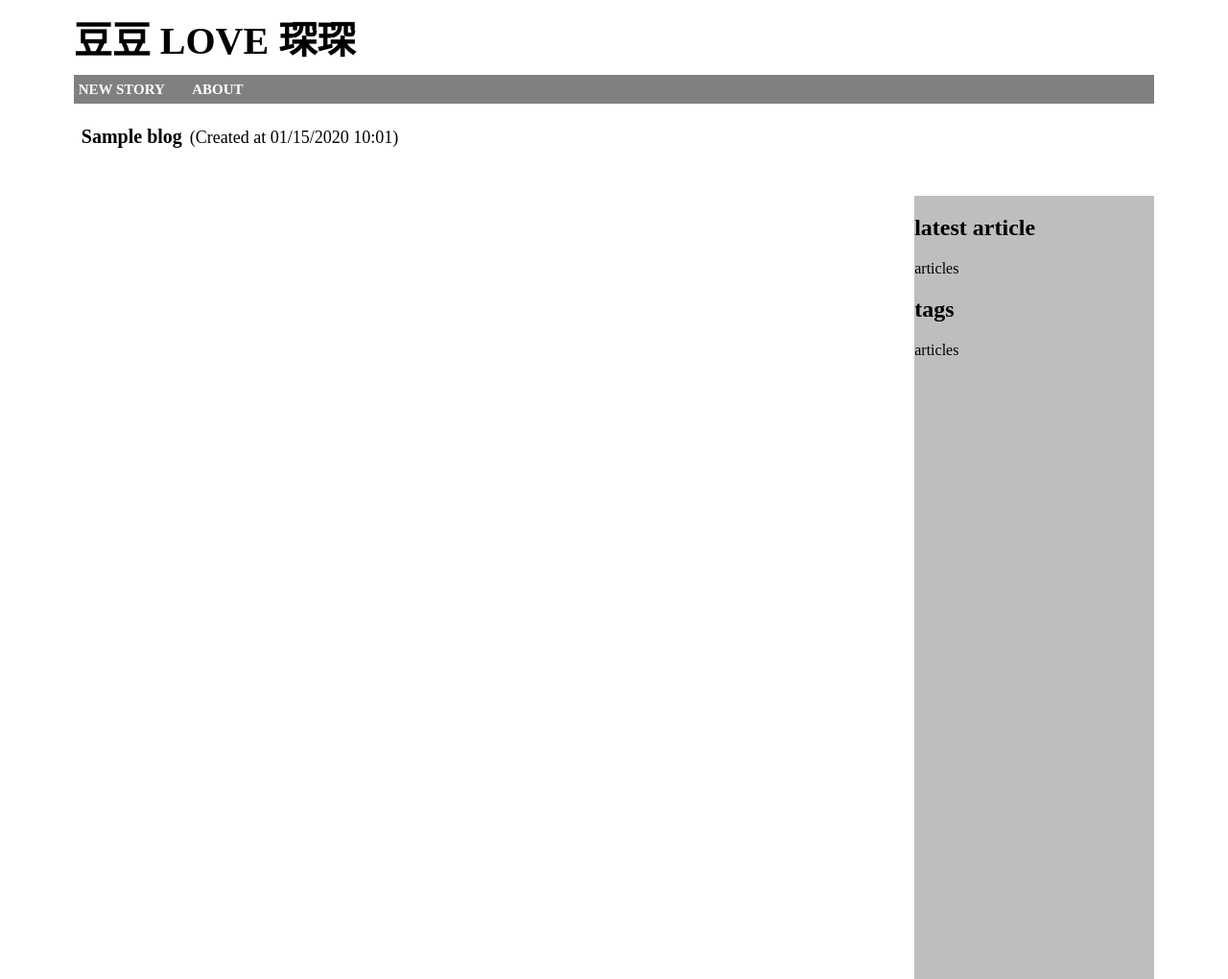
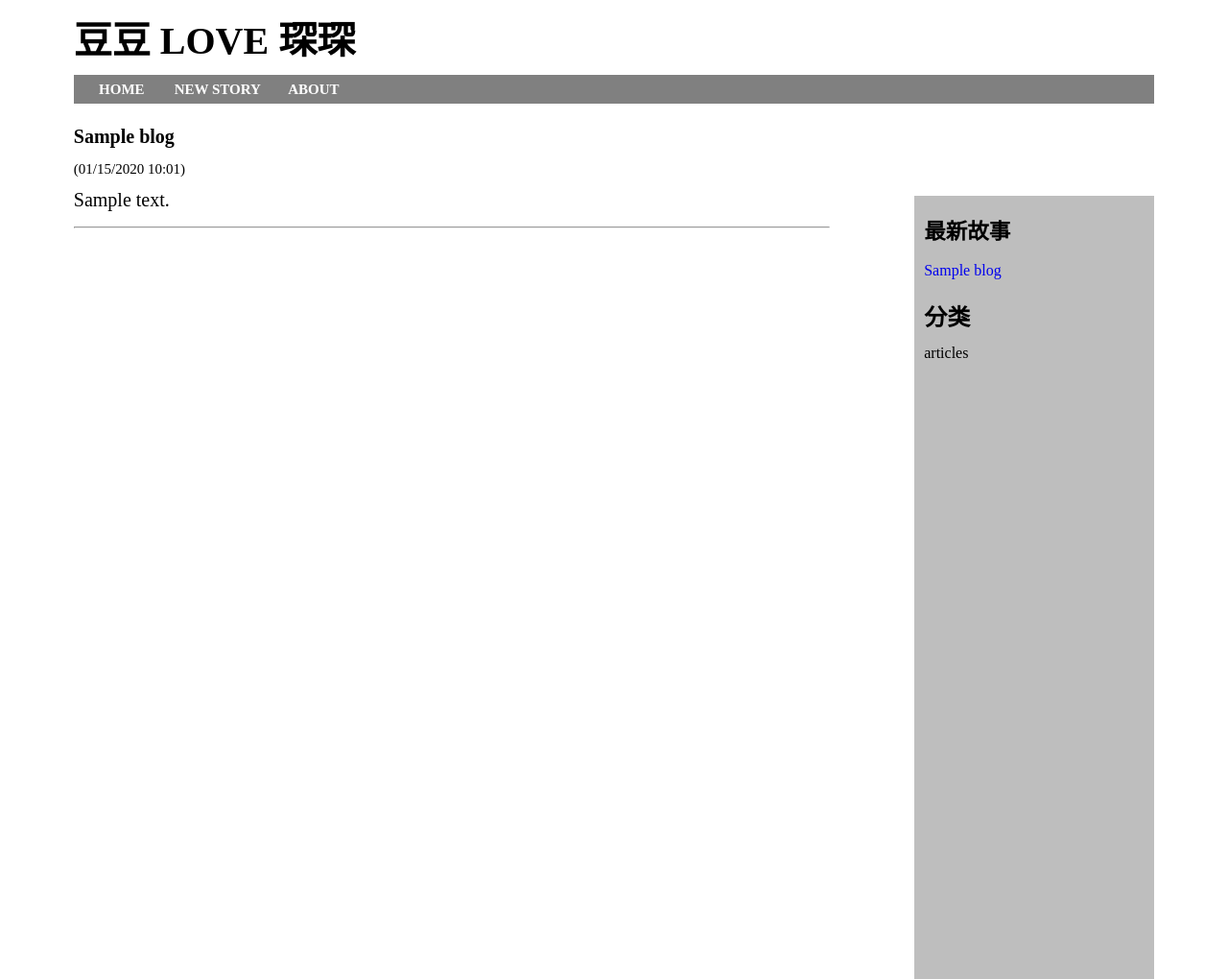
Before and after one commit to zapstart/LoveHome, a Django app: template mysite/lovehome/templates/lovehome/front_page.html in a window 1280 px wide. Shown: the whole page at 96% size. Run offline with Django 3.2, Linux system fonts and the light colour scheme; the template is opened without the code that fills it: most values are stand-ins (such as "Sample title", 1, 10 or a date in 2020).

Commit message:
update css file and html templates

```diff
--- /dev/null
+++ b/mysite/lovehome/static/lovehome/front_page.css
@@ -0,0 +1,105 @@
+h1 {
+    font-size   : 40px;
+    font-weight : bold;
+    margin      : 10px 0;
+}
+
+body {
+    margin : 0 6%;
+}
+
+.menu {
+    list-style-type : none;
+    margin          : 0;
+    padding         : 0;
+    background-color: gray;
+    width           : auto;
+    height          : 30px;
+    overflow        : hidden;
+}
+
+.menu li {
+    float : left;
+}
+
+.menu li a {
+    font-family      : "Times New Roman";
+    font-size        : 15px;
+    display          : block;
+    height           : 30px;
+    width            : 100px;
+    font-weight      : bold;
+    color            : #FFFFFF;
+    text-align       : center;
+    text-decoration  : none;
+    line-height      : 30px;
+}
+
+.top_picture {
+    height : 128px;
+}
+
+.panel_body{
+    width : 250px;
+    height : 100%;
+    position : absolute;
+    top : 20%;
+    right : 6%;
+    background-color : #bebebe;
+}
+
+.latest_article {
+    font-size : 15px;
+    margin : 0 10px 20px 10px;
+}
+
+.latest_article h2 {
+    text-align : left;
+}
+
+.latest_article a {
+    font-family      : "Times New Roman";
+    font-size        : 16px;
+    text-align : left;
+    width : 240px;
+    word-wrap : break-word;
+    word-break : normal;
+    text-decoration : none;
+}
+
+.tag {
+    margin : 0 0 20px 10px;
+}
+
+.tag h2 {
+   text-align : left;
+}
+
+.tag p {
+   text-align : left;
+   line-height : 0.3;
+}
+
+.blog_info {
+    margin : 2% 0;
+    width : 70%;
+}
+
+.blog_title {
+    color           : black;
+    font-size       : 20px;
+    text-decoration : none;
+    margin          : 0 0 -10px 0;
+}
+
+.blog_content {
+    color           : black;
+    font-size       : 20px;
+    text-decoration : none;
+}
+
+.created_time{
+    line-height : 0.5;
+    color           : black;
+    font-size       : 15px;
+}
--- a/mysite/lovehome/templates/lovehome/front_page.html
+++ b/mysite/lovehome/templates/lovehome/front_page.html
@@ -1,30 +1,40 @@
 {% load staticfiles %}
 <html>
     <head>
-        <link rel="stylesheet" type="text/css" href="{% static 'lovehome/style.css' %}" />
+        <link rel="stylesheet" type="text/css" href="{% static 'lovehome/front_page.css' %}" />
     </head>
     <body>
         <h1>豆豆 LOVE 琛琛</h1>
-        <!--<img class="top_picture" src="{% static "lovehome/rdou_ccz.jpg" %}" alt="DD and CC" />-->
-        {% if blog_data %}
             <ul class="menu">
+                <li><a class="menu" href="{% url 'lovehome:front_page' %}">HOME</a></li>
                 <li><a href="{% url 'lovehome:add_blog' %}">NEW STORY</a></li>
                 <li><a href="{% url 'lovehome:add_blog' %}">ABOUT</a></li>
             </ul>
                 <div class=panel_body>
-                <div class="latest_articles">
-                    <h2>latest article</h2>
-                    <p>articles</p>
+                    <div class="latest_article">
+                        <h2>最新故事</h2>
+                        {% for blog in blog_data %}
+                        <div>
+                            <a href="{% url 'lovehome:blog_page' blog.id %}">{{ blog.title}}</a>
+                        </div>
+                        {% endfor %}
                     </div>
                     <div class="tag">
-                    <h2>tags</h2>
+                        <h2>分类</h2>
+                        {% for blog in blog_data %}
                         <p>articles</p>
+                        {% endfor %}
                     </div>
                 </div>
+        {% if blog_data %}
                 {% for blog in blog_data %}
                 <div class=blog_info>
-                    &nbsp;&nbsp;<strong><a class="blog_title" href="{% url 'lovehome:blog_page' blog.id %}">{{ blog.title}}</a></strong>
-                    &nbsp;<span class="created_time">(Created at {{blog.b_created_time|date:"m/d/Y H:m"}})</span>
+                    <h2><a class="blog_title" href="{% url 'lovehome:blog_page' blog.id %}">{{ blog.title}}</a></h2>
+                    <span class="created_time">({{blog.b_created_time|date:"m/d/Y H:m"}})</span>
+                {% autoescape off%}
+                    <p><a class="blog_content" href="{% url 'lovehome:blog_page' blog.id %}">{{ blog.blog_content}}</a></p>
+                {% endautoescape %}
+                    <hr />
                 </div>
                 {% endfor %}
         {% else %}
```
Also changed, not shown: mysite/lovehome/static/lovehome/add_blog.css (added, +60 -0 lines), mysite/lovehome/static/lovehome/edit_blog.css (added, +60 -0 lines), mysite/lovehome/static/lovehome/show_blog.css (added, +46 -0 lines), mysite/lovehome/templates/lovehome/add_blog.html (+9 -14 lines), mysite/lovehome/templates/lovehome/edit_blog.html (+6 -9 lines), mysite/lovehome/templates/lovehome/show_blog.html (+9 -9 lines). Lines whose indentation alone changed are shown as unchanged.
